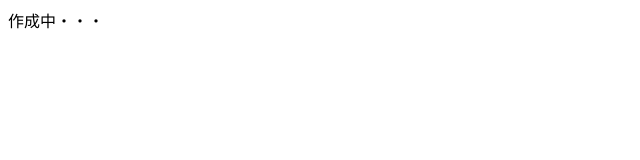
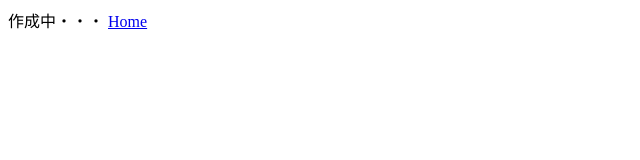
Before and after one commit to AyumiMuraki/Portfolio, a plain HTML site: page works/works.html in a window 1280 px wide. Shown: the full height of the page, 0-640 px from the left. Drawn offline with Linux system fonts and the light colour scheme.

Commit message:
Add files via upload

```diff
--- a/works/works.html
+++ b/works/works.html
@@ -8,5 +8,6 @@
 </head>
 <body>
   作成中・・・
+  <a href="../index.html" class="top-menu-about">Home</a>
 </body>
 </html>
```
